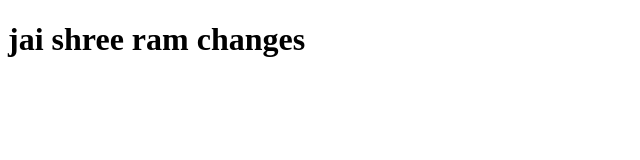
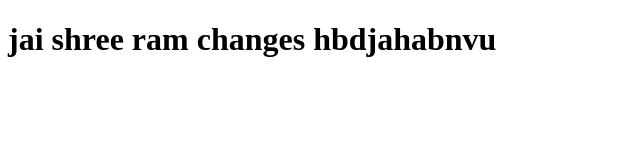
Before and after one commit to nikuso26/Apna-Project, a plain HTML site: page index.html in a window 1280 px wide. Shown: the whole page, without its empty margins (0-640 px from the left). Drawn offline with Linux system fonts and the light colour scheme.

Commit message:
change kara

```diff
--- a/index.html
+++ b/index.html
@@ -9,6 +9,7 @@
     <h1>
         jai shree ram
         changes
+        hbdjahabnvu
     </h1>
 </body>
 </html>
```
